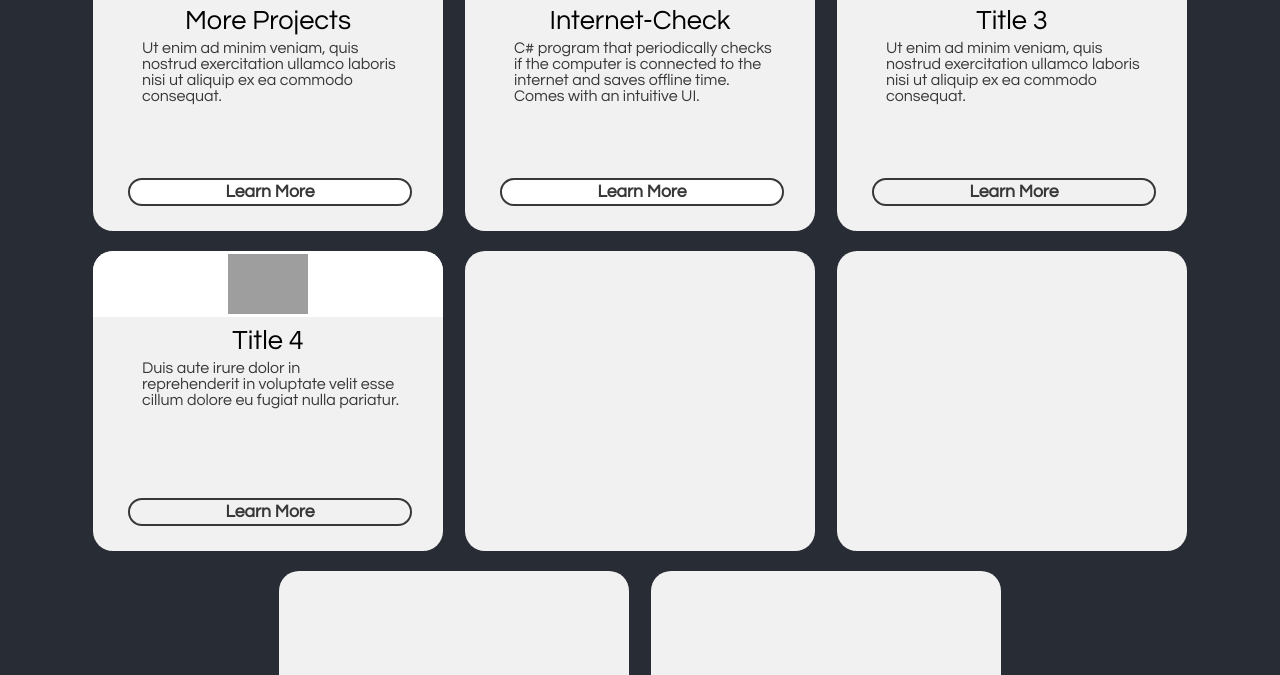
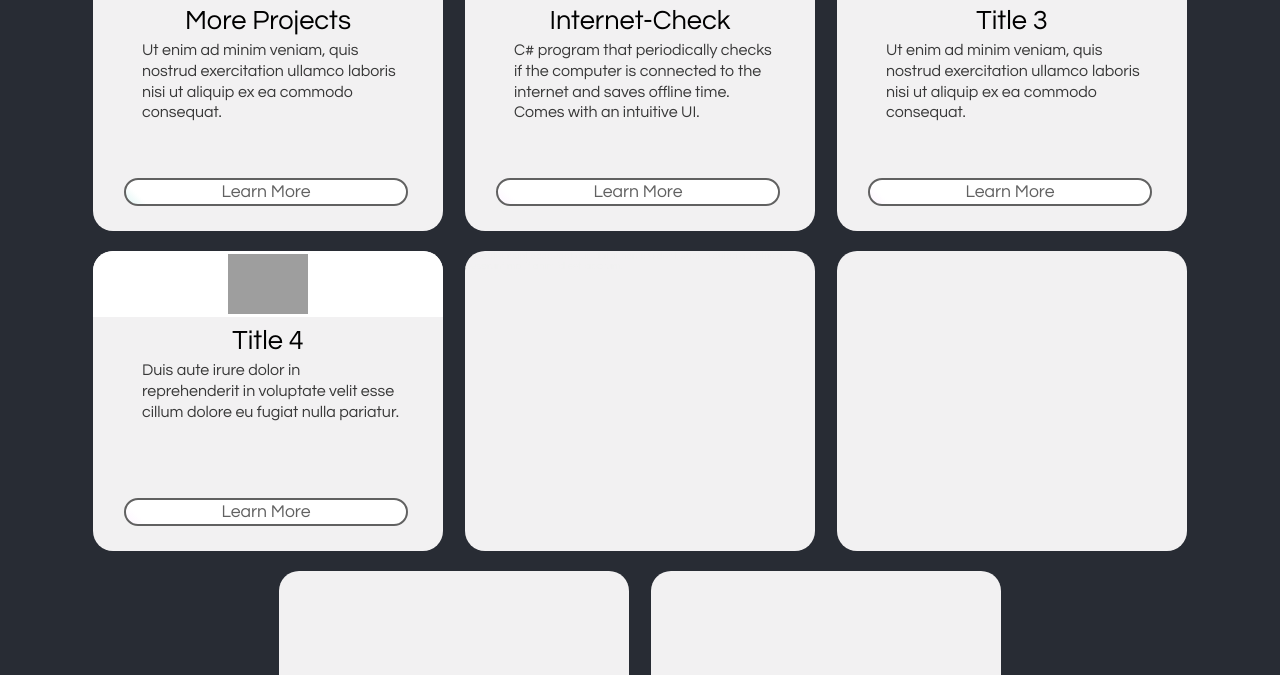
Before and after one commit to Rllyyy/project0, a plain HTML site: page index.html in a window 1280 px wide. Shown: the part 125-800 px from the top of the page. Drawn offline with Linux system fonts and the light colour scheme; grey boxes are pictures that could not be loaded.

Commit message:
Fixed white gap (#1) + Added some color

```diff
--- a/base.css
+++ b/base.css
@@ -52,13 +52,13 @@ h1 {
   border-radius: 20px;
   /*transition: all .12s ease-in-out;* !*/
   transform: translate(0px, 0);
-  transition: -webkit-transform 0.2s ease;
+  transition: -webkit-transform 0.2s ease-in-out;
 
   -webkit-transform: translate(0px, 0);
   -webkit-transition: -webkit-transform 0.2s ease-in-out;
 
   -moz-transform: translate(0px, 0);
-  -moz-transition: -moz-transform 0.2s ease;
+  -moz-transition: -moz-transform 0.2s ease-in-out;
 
   overflow: hidden;
 }
@@ -84,7 +84,7 @@ h1 {
   font-size: 1rem;
   display: flex;
   color: #383838;
-  line-height: 1;
+  line-height: 1.3;
 
   margin-left: 14%;
   margin-right: 12%;
@@ -108,48 +108,75 @@ h1 {
   background: white;
 }
 
-a.button {
-  border: 2px solid #383838;
+.button {
+  border: 2px solid #616161;
   border-radius: 30px;
 
   text-align: center;
-  color: #383838;
+  color: #616161;
   font-size: 1.1rem;
-  font-weight: bold;
+  /*font-weight: bold;*/
 
   width: 80%;
   position: absolute;
   bottom: 25px;
-  left: 10%;
+  right: 10%;
+
 
   padding-top: 0.2rem;
   padding-bottom: 0.2rem;
 
+  margin: 0px;
+
   -webkit-appearance: button;
   -moz-appearance: button;
   appearance: button;
-  display: inline;
+
+  /*display: inline;*/
   text-decoration: none;
+
+  backface-visibility: hidden;
 }
 .box:nth-child(1) .button {
-  background:  linear-gradient(225deg, white 35%, orange 60%, red);
-  background-size: 300% 100%;
-  background-position: bottom right;
-  transition:all 0.9s ease;
+  background: linear-gradient(225deg, white 22%, #FFC14F 35%, red);
+  background: linear-gradient(225deg, white 22%, #14b1a9 35%, #0b0bfd);
+  background-size: 450% 105%;
+  background-position: right top;
+  transition:all 0.7s ease;
 }
 
 .box:nth-child(2) .button {
-  background:  linear-gradient(225deg, white 35%, #14b1a9 60%, #1451b1);
-  background-size: 300% 100%;
-  background-position: bottom right;
+  background: linear-gradient(225deg, white 22%, #14b1a9 35%, #0b0bfd);
+  background: linear-gradient(225deg, white 22%, #F1AEFF 35%, #0054D5);
+  background-size: 450% 105%;
+  background-position: right top;
+  transition:all 0.7s ease;
+}
 
+.box:nth-child(3) .button {
+  background: linear-gradient(225deg, white 22%, #F1AEFF 35%, #0054D5);
+  background: linear-gradient(225deg, white 22%, #F1AEFF 35%, blue);
+  background-size: 450% 105%;
+  background-position: right top;
+  transition:all 0.7s ease;
+}
+
+.box:nth-child(4) .button {
+  background: linear-gradient(225deg, white 22%, #F1AEFF 35%, blue);
+  background-size: 450% 105%;
+  background-position: right top;
   transition:all 0.7s ease;
 }
 
 .box:hover .button {
-  background-position: bottom left;
-  color: black;
+  background-position: center center;
+  /*background-size:300% 100%;*/
 
+  color:black;
+  border-color: #383838;
+}
+.box:hover:nth-child(4) .button{
+  color: #FFFFFF ;
 }
 
 
@@ -240,7 +267,7 @@ a.button {
     -webkit-transform:scale(1.1);
     -moz-transform:scale(1.1);
     -ms-transform:scale(1.1);
-    overflow: hidden;
+    overflow: auto;
 
   }
 }
```
Also changed, not shown: index.html (+1 -1 lines).
